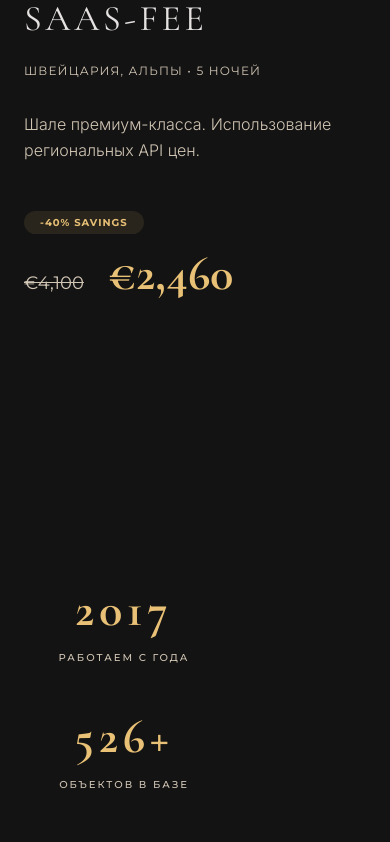
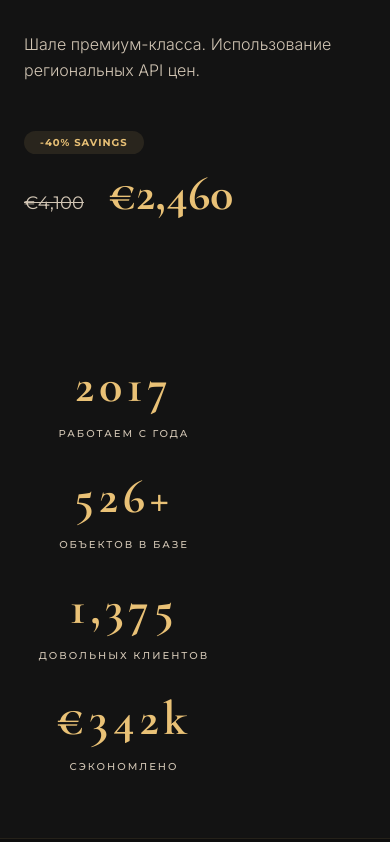
Before and after one commit to ccntlk420-creator/Ez2Book2, a React (Vite) app: page / in a window 390 px wide. Shown: the part 5943-6785 px from the top of the page. Built offline with nearby package versions, Linux system fonts and the light colour scheme.

Commit message:
Add files via upload

```diff
--- a/src/App.tsx
+++ b/src/App.tsx
@@ -187,7 +187,7 @@ export default function App() {
         </section>
 
         {/* New Cases Variant: Vertical List with Large Images */}
-        <section id="cases" className="py-40 px-6 md:px-12 bg-surface">
+        <section id="cases" className="py-20 md:py-40 px-6 md:px-12 bg-surface">
           <div className="max-w-[1440px] mx-auto">
             <div className="mb-24 space-y-8">
               <h2 className="font-headline text-5xl md:text-7xl text-on-surface uppercase tracking-widest leading-none">
@@ -255,8 +255,8 @@ export default function App() {
         </section>
 
         {/* Trust Metrics */}
-        <section className="py-32 px-6 md:px-12 bg-surface">
-          <div className="max-w-[1440px] mx-auto flex flex-wrap justify-between gap-12 text-center md:text-left">
+        <section className="py-16 md:py-32 px-6 md:px-12 bg-surface">
+          <div className="max-w-[1440px] mx-auto flex flex-wrap justify-between gap-8 md:gap-12 text-center md:text-left">
             {[
               { val: "2017", label: "Работаем с года" },
               { val: "526+", label: "Объектов в базе" },
@@ -272,7 +272,7 @@ export default function App() {
         </section>
 
         {/* New CTA Variant: Minimalist Dark */}
-        <section className="py-60 px-6 md:px-12 bg-surface-container-lowest border-y border-primary/10">
+        <section className="py-32 md:py-60 px-6 md:px-12 bg-surface-container-lowest border-y border-primary/10">
           <div className="max-w-5xl mx-auto text-center">
             <h2 className="font-headline text-6xl md:text-8xl text-on-surface mb-12 uppercase tracking-tighter leading-none">
               Готовы к <br /> <span className="text-primary italic font-light">новым открытиям?</span>
```
